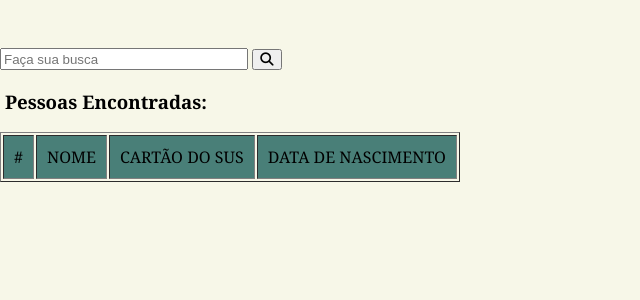
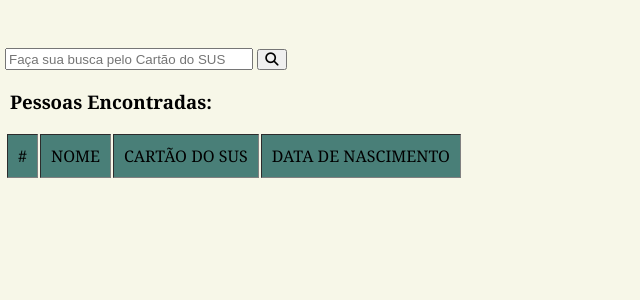
Before and after one commit to ariadnyD/SUCV-PI, a PHP site: page /pitabela1-pessoas.php in a window 1280 px wide. Shown: the part 112-412 px from the top of the page, without its empty margins (0-640 px from the left). Run offline with PHP 8.4, Linux system fonts and the light colour scheme; data that the repository does not hold is empty; a stand-in replaces the project's code that opens the database connection; some libraries are stand-ins or nearby versions.

Commit message:
n sei o que ta contecenu

```diff
--- a/css/pitabela1.css
+++ b/css/pitabela1.css
@@ -30,6 +30,9 @@ header{
     margin-left: 0.5rem;
 	font-size: 3rem;
 }
+.body{
+	margin-left: 5px;
+}
 #search{
 	margin-top: 3rem;
 	height: 1rem;
@@ -37,7 +40,6 @@ header{
 }
 .tabelas{
 	border-style: hidden;
-	margin-left: 5px;
 }
 thead{
 	background-color: #497F78;
@@ -59,9 +61,9 @@ h3{
 	text-decoration: underline;
 	background-color: #9DE3A8;
 }
-@media (min-width: 2560px ){
+/*@media (min-width: 2560px ){
 	header{
-		height: 14rem;
+		height: 7rem;
 	}
 	#logoimg{
 		width: 7em;
@@ -89,4 +91,4 @@ h3{
 	    height: 2.5rem;
 	    width: 2.5rem;
     }
-}
+}/*
--- a/pitabela1-pessoas.php
+++ b/pitabela1-pessoas.php
@@ -14,7 +14,7 @@ if(isset($_GET['pessoa'])){
     <head>
 	    <meta charset = "utf-8">
 		<meta name="viewport" content="width=device-width, initial-scale=1.0">
-	    <title>Pessoas Cadastradas | SUCV</title>
+	    <title> Pessoas Cadastradas | SUCV</title>
 		<link rel="stylesheet" type="text/css" href ="css/pitabela1.css">
 
 		<link rel="preconnect" href="https://fonts.googleapis.com">
@@ -34,12 +34,12 @@ if(isset($_GET['pessoa'])){
 				</div>
 			</div>
 		</header>
-		<form action="#" method="post">
-		    <input type="text" name="search" id="search" placeholder="Faça sua busca" required>
+		<div class="body"><form action="#" method="post">
+		    <input type="text" name="search" id="search" placeholder="Faça sua busca pelo Cartão do SUS" required>
 			<button type="submit" id="botao"> <i class=" fas fa-search"></i></button>
 		</form>
 		<h3> Pessoas Encontradas: </h3>
-	    <table border="1">
+	    <table border="1" class="tabelas">
 		    <thead>
 			    <tr>
 				    <td> # </td>
@@ -74,7 +74,6 @@ if(isset($_GET['pessoa'])){
 			    </tr>
 			</tbody>
  <?php }}?>
-		</table>
-		<br>
+		</table> </div>
 	</body>
 </html>
```
Also changed, not shown: pitabela2-cartao.php (+3 -4 lines), pitabela3-vacinas.php (+3 -4 lines).
